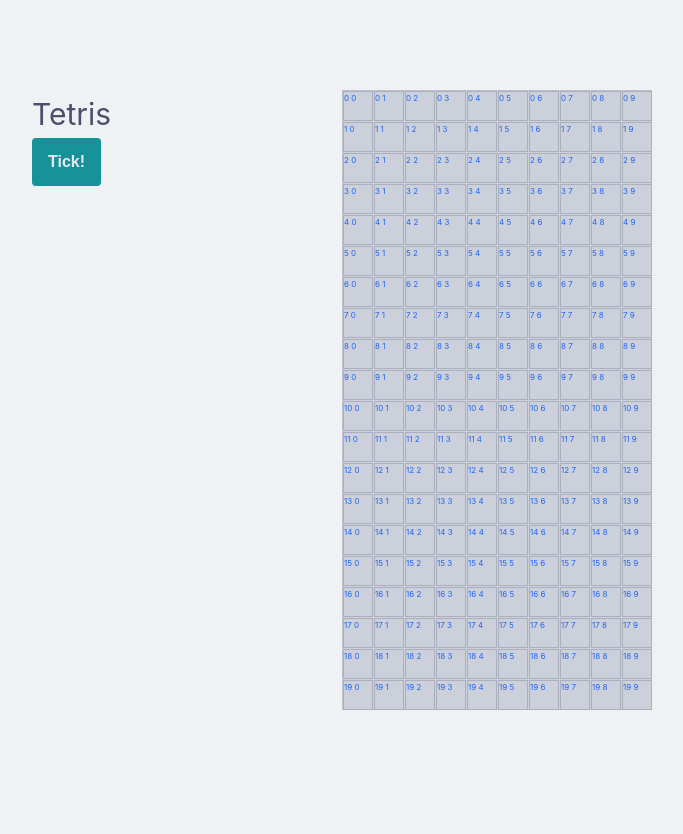
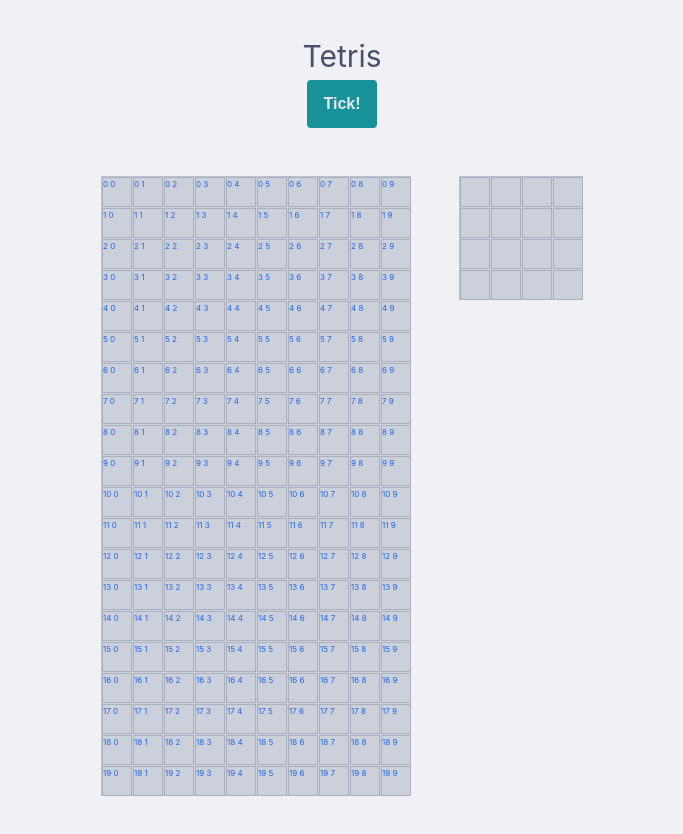
Before and after one commit to JavierPoduje/vue-tetris, a Vue app: page / in a window 1280 px wide. Shown: the top 834 px of the page, without its empty margins (298-981 px from the left). Before the commit the page ends 800 px from the top, so only its background shows below. Built offline with nearby package versions, Linux system fonts and the light colour scheme.

Commit message:
feat: reorganize app

```diff
--- a/src/App.vue
+++ b/src/App.vue
@@ -1,24 +1,38 @@
 <template>
   <header class="header">
     <h1>Tetris</h1>
-    <GameButton text="Tick!" @click="store.tick" />
+    <GameButton text="Tick!" @click="store?.tick" />
   </header>
-  <main>
+  <main class="main">
     <GameGrid />
+    <ShowcaseGrid :next-piece="store?.nextPiece" />
   </main>
 </template>
 
 <script setup lang="ts">
   import { useGameStore } from './stores/gameStore.ts'
   import GameGrid from './components/GameGrid.vue'
+  import ShowcaseGrid from './components/ShowcaseGrid.vue'
   import GameButton from './components/GameButton.vue'
 
   const store = useGameStore()
-  console.log("store.nextPiece: ", store.nextPiece);
 </script>
 
 <style scoped lang="scss">
   .header {
+    display: flex;
+    flex-direction: column;
+    justify-content: center;
+    align-items: center;
+    margin-bottom: 3rem;
+  }
+
+  .main {
+    display: flex;
+    justify-content: center;
+    align-items: flex-start;
+    gap: 3rem;
     width: 100%;
+    height: 100vh;
   }
 </style>
--- a/src/assets/main.scss
+++ b/src/assets/main.scss
@@ -5,31 +5,9 @@
   margin: 0 auto;
   padding: 2rem;
 
+  display: flex;
+  flex-direction: column;
+  justify-content: center;
+
   font-weight: normal;
 }
-
-a,
-.green {
-  text-decoration: none;
-  color: hsla(160, 100%, 37%, 1);
-  transition: 0.4s;
-}
-
-@media (hover: hover) {
-  a:hover {
-    background-color: hsla(160, 100%, 37%, 0.2);
-  }
-}
-
-@media (min-width: 1024px) {
-  body {
-    display: flex;
-    place-items: center;
-  }
-
-  #app {
-    display: grid;
-    grid-template-columns: 1fr 1fr;
-    padding: 0 2rem;
-  }
-}
--- a/src/components/GameGrid.vue
+++ b/src/components/GameGrid.vue
@@ -46,8 +46,8 @@
 
     &__container {
       display: grid;
-      grid-template-columns: repeat(10, 1fr);
-      grid-template-rows: repeat(20, 1fr);
+      grid-template-columns: repeat($number-of-columns, 1fr);
+      grid-template-rows: repeat($number-of-rows, 1fr);
       grid-gap: 1px 1px;
       border: 1px solid map-get($colors, surface1);
       height: 100%;
--- /dev/null
+++ b/src/components/ShowcaseGrid.vue
@@ -0,0 +1,54 @@
+<template>
+  <section class="grid">
+    <div class="grid__container">
+      <div v-for="{ row, col } in grid" :key="`${row}-${col}`" class="cell" />
+    </div>
+  </section>
+</template>
+
+<script setup lang="ts">
+  const props = defineProps<{
+    nextPiece: Piece
+    required: true
+  }>()
+  const grid = new Array(4)
+    .fill()
+    .map(() => new Array(4).fill(0))
+    .reduce((acc, row, rowIdx) => {
+      return acc?.concat(
+        row?.map((cell, cellIdx) => ({
+          row: rowIdx,
+          col: cellIdx
+        }))
+      )
+    }, [])
+</script>
+
+<style scoped lang="scss">
+  @import '../assets/variables.scss';
+
+  $cell-size: 30px;
+  $grid-size: 4;
+
+  .grid {
+    background-color: map-get($colors, surface0);
+    width: calc(calc($cell-size * $grid-size) + calc($grid-size * 1px));
+    height: calc(calc($cell-size * $grid-size) + calc($grid-size * 1px));
+    &__container {
+      display: grid;
+      grid-template-columns: repeat($grid-size, 1fr);
+      grid-template-rows: repeat($grid-size, 1fr);
+      grid-gap: 1px 1px;
+      border: 1px solid map-get($colors, surface1);
+
+      height: 100%;
+      .cell {
+        width: $cell-size;
+        height: $cell-size;
+        border: 1px solid map-get($colors, surface2);
+        color: map-get($colors, blue);
+        font-size: 8px;
+      }
+    }
+  }
+</style>
```
